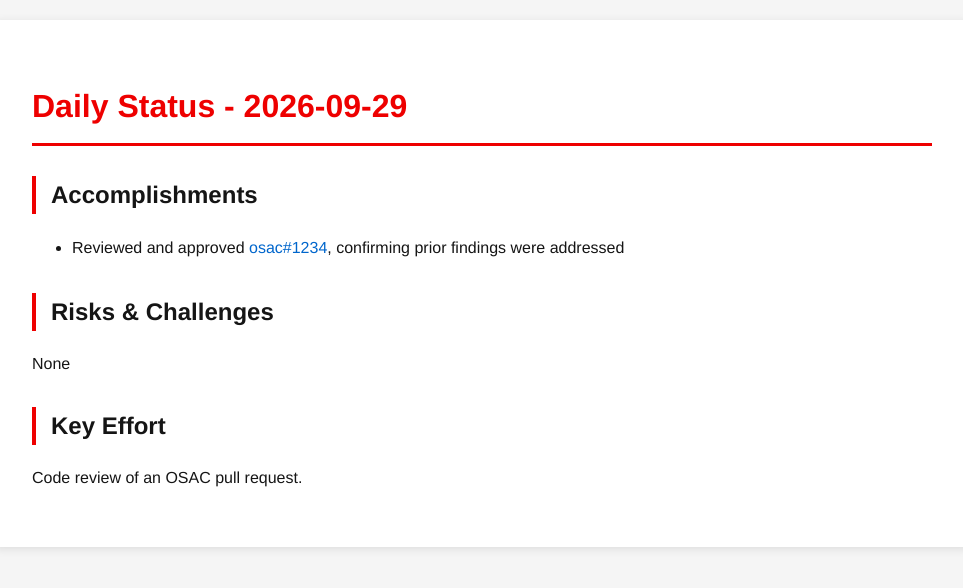
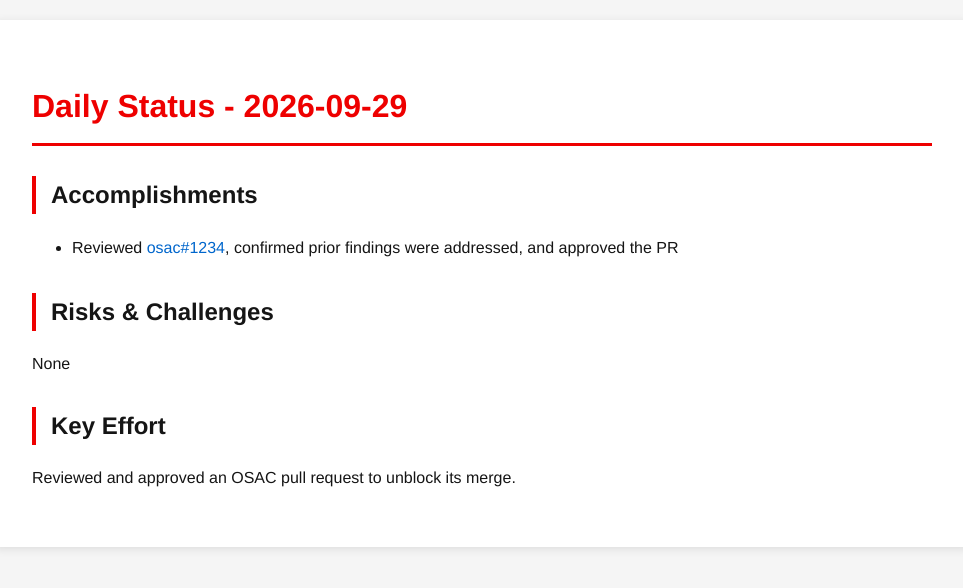
Before and after one commit to tzvatot/daily-status, a Jekyll site: the page built from 2026-09-29.md, in a window 1280 px wide. Shown: the top 588 px of the page, without its empty margins (158-1121 px from the left). Built offline with Jekyll 4.4.1, drawn with Linux system fonts in a browser that asks for light colours.

Commit message:
Daily status update - 2026-09-29

```diff
--- a/2026-09-29.md
+++ b/2026-09-29.md
@@ -7,10 +7,10 @@ date: 2026-09-29
 # Daily Status - 2026-09-29
 
 ## Accomplishments
-- Reviewed and approved [osac#1234](https://github.com/osac-project/osac/pull/1234), confirming prior findings were addressed
+- Reviewed [osac#1234](https://github.com/osac-project/osac/pull/1234), confirmed prior findings were addressed, and approved the PR
 
 ## Risks & Challenges
 None
 
 ## Key Effort
-Code review of an OSAC pull request.
+Reviewed and approved an OSAC pull request to unblock its merge.
```
